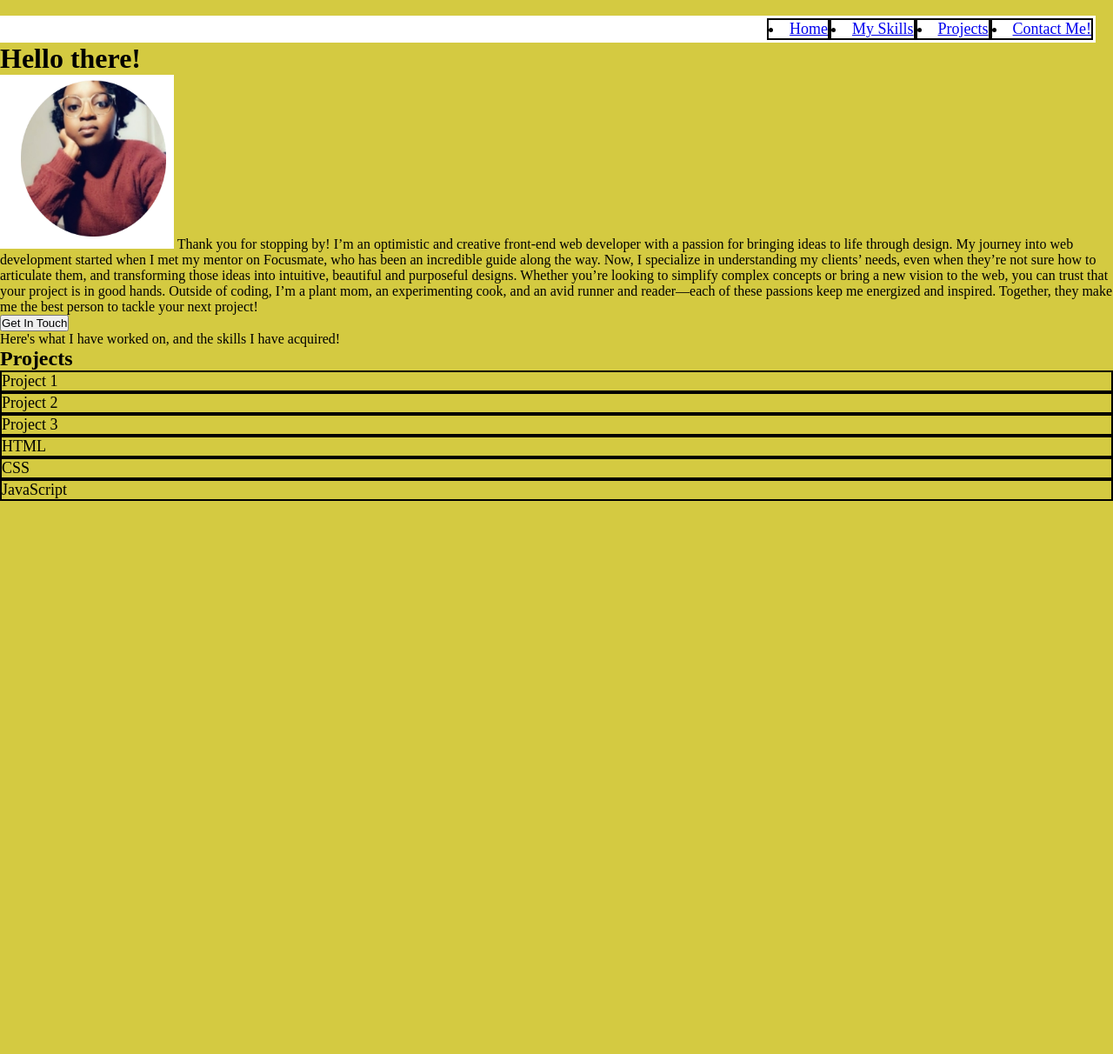
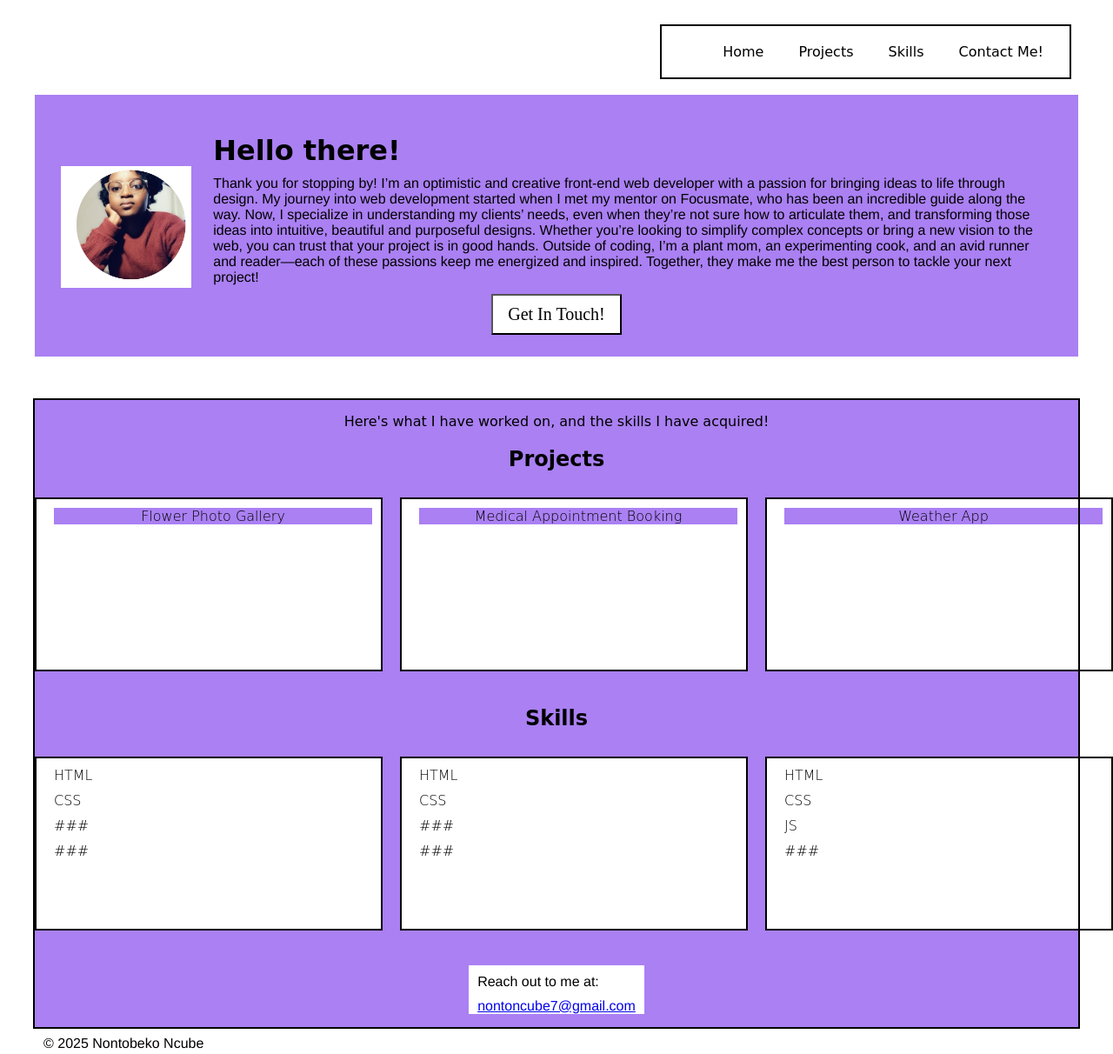
Before and after one commit to NontobekoNcube/Portfolio, a plain HTML site: page src/index.html in a window 1280 px wide. Shown: the whole page at 87% size. Before the commit the page ends 800 px from the top, so only its background shows below. Drawn offline with Linux system fonts and the light colour scheme; files that its build step writes are made by us from their sources; a web font is replaced by a local one.

Commit message:
First portfolio page

```diff
--- a/src/index.html
+++ b/src/index.html
@@ -4,64 +4,117 @@
     <meta charset="UTF-8" />
     <meta name="viewport" content="width=device-width, initial-scale=1.0" />
     <title>Nontobeko Ncube</title>
-    <style>
-      p {
-      /* hex example: */
-      background-color: #D4CA41;
-      }
-    </style>
-    <link rel="stylesheet" href="style.css" />
+    <link rel="apple-touch-icon" sizes="180x180" href="/apple-touch-icon.png" />
+    <link rel="icon" type="image/png" sizes="32x32" href="/favicon-32x32.png" />
+    <link rel="icon" type="image/png" sizes="16x16" href="/favicon-16x16.png" />
+    <link rel="manifest" href="/site.webmanifest" />
+    <link rel="icon" href="/favicon.ico" type="image/x-icon" />
+
+    <link rel="preconnect" href="https://fonts.googleapis.com" />
+    <link rel="preconnect" href="https://fonts.gstatic.com" crossorigin />
+    <link
+      href="https://fonts.googleapis.com/css2?family=Irish+Grover&display=swap"
+      rel="stylesheet"
+    />
+    <link rel="stylesheet" href="../styles/style.css" />
   </head>
-  <div class=""main-container"></div>
-   <body class="container">
+  <body>
+    <div class="main-container">
+      <header class="top-header">
         <nav class="navigation">
-      <li><a href="#About Me">Home</a></li>
-      <li><a href="#Skills">My Skills</a></li>
-      <li><a href="#Projects">Projects</a></li>
+          <ul>
+            <li><a href="#about-me">Home</a></li>
+            <li><a href="#projects-skills">Projects</a></li>
+            <li><a href="#myskills_link">Skills</a></li>
             <li><a href="#contact-button">Contact Me!</a></li>
+          </ul>
         </nav>
-    <span id="About Me">
+      </header>
+      <div id="about-me" class="about-me">
+        <div class="intro">
+          <div class="image-layout">
+            <img
+              src="../images/profile.png"
+              alt="Nontobeko Ncube"
+              width="200"
+              height="200"
+            />
+
+            <div class="intro-text">
+              <h1 style="font-family: 'Irish Grover', cursive">Hello there!</h1>
+
               <p>
-        <h1 font-type="Irish Grover">Hello there!</h1>
-        <img src="../images/profile.png" alt="Nontobeko Ncube" width="200" height="200" />
-        Thank you for stopping by! I’m an optimistic and creative front-end web
-        developer with a passion for bringing ideas to life through design. My
-        journey into web development started when I met my mentor on Focusmate,
-        who has been an incredible guide along the way. Now, I specialize in
-        understanding my clients’ needs, even when they’re not sure how to
-        articulate them, and transforming those ideas into intuitive, beautiful
-        and purposeful designs. Whether you’re looking to simplify complex
-        concepts or bring a new vision to the web, you can trust that your
-        project is in good hands. Outside of coding, I’m a plant mom, an
-        experimenting cook, and an avid runner and reader—each of these passions
-        keep me energized and inspired. Together, they make me the best person
-        to tackle your next project!
+                Thank you for stopping by! I’m an optimistic and creative
+                front-end web developer with a passion for bringing ideas to
+                life through design. My journey into web development started
+                when I met my mentor on Focusmate, who has been an incredible
+                guide along the way. Now, I specialize in understanding my
+                clients’ needs, even when they’re not sure how to articulate
+                them, and transforming those ideas into intuitive, beautiful and
+                purposeful designs. Whether you’re looking to simplify complex
+                concepts or bring a new vision to the web, you can trust that
+                your project is in good hands. Outside of coding, I’m a plant
+                mom, an experimenting cook, and an avid runner and reader—each
+                of these passions keep me energized and inspired. Together, they
+                make me the best person to tackle your next project!
               </p>
-    </span>
+            </div>
+          </div>
+          <button id="contact-button">Get In Touch!</button>
+        </div>
+      </div>
 
-      <button id="contact-button">
-      Get In Touch
-      </button>
-
-    <p> Here's what I have worked on, and the skills I have acquired!</p>
-      <div id="Projects">
-        <h2>Projects</h2>
+      <div id="projects-skills">
+        <p style="font-family: 'Irish Grover', cursive">
+          Here's what I have worked on, and the skills I have acquired!
+        </p>
+        <h2 style="font-family: 'Irish Grover', cursive">Projects</h2>
+        <div class="projects">
           <ul>
-          <li>Project 1</li>
-          <li>Project 2</li>
-          <li>Project 3</li>
+            <li>
+              <p>Flower Photo Gallery</p>
+            </li>
+            <li>
+              <p>Medical Appointment Booking</p>
+            </li>
+            <li>
+              <p>Weather App</p>
+            </li>
           </ul>
         </div>
-      <div id="Skills">
+        <h2 id="myskills_link" style="font-family: 'Irish Grover', cursive">
+          Skills
+        </h2>
+        <div class="skills">
           <ul>
-          <li>HTML</li>
-          <li>CSS</li>
-          <li>JavaScript</li>
+            <li>
+              <p>HTML</p>
+              <p>CSS</p>
+              <p>###</p>
+              <p>###</p>
+            </li>
+            <li>
+              <p>HTML</p>
+              <p>CSS</p>
+              <p>###</p>
+              <p>###</p>
+            </li>
+            <li>
+              <p>HTML</p>
+              <p>CSS</p>
+              <p>JS</p>
+              <p>###</p>
+            </li>
           </ul>
-
         </div>
-
+        <div class="contact-me">
+          <p>Reach out to me at:</p>
+          <a href="mailto:nontoncube7@gmail.com">nontoncube7@gmail.com</a>
+        </div>
+      </div>
+      <div class="footer">
+        <p>© 2025 Nontobeko Ncube</p>
+      </div>
     </div>
   </body>
-</div>
 </html>
--- a/styles/style.css
+++ b/styles/style.css
@@ -1,51 +1,120 @@
 * {
-  margin: 0px;
-  padding: 0px;
+  margin: 10px;
+  margin-bottom: 10px;
+  padding-top: 0px;
   box-sizing: border-box;
-  /*background-color: #d4ca41;*/
+  /*outline: 2px solid rgb(255, 0, 179);*/
 }
 
-.main-container {
-  /* this box contains the contents of the body*/
-  box-sizing: border-box;
-  margin-top: 10px;
-  margin-bottom: 10px;
-  margin-left: 200px;
-  margin-right: 200px;
-  padding-top: 10px;
-  padding-bottom: 20px;
-  border: 1px solid black;
-  width: 1500px;
+body {
+  background-color: white;
+  font-family: Helvetica;
 }
 
-.navigation {
-  /*this box is a container that contains the navigation bar*/
+.top-header {
   display: flex;
-  background-color: white;
-  border: 3px solid white;
-  padding: 0px;
-  margin-right: 20px;
-  justify-content: end;
+  justify-content: flex-end;
 }
 
-li {
-  border: 2px solid black;
-  font-size: large;
+nav {
+  /*box-sizing: border-box;*/
+  background-color: white;
+  padding: 0px;
+  outline: 2px solid black;
+  display: inline-block;
+  font-family: Irish Grover, cursive;
+}
+nav a {
+  text-decoration: none;
+  color: black;
 }
 
-.button {
-  font-family: "Irish Grover";
-  margin: 0px;
+ul {
+  display: flex;
+  list-style-type: none;
+  align-items: right;
+}
+
+div.about-me {
+  /*background-color: #d4ca41;*/
+  background-color: #aa80f3;
+  padding: 5px;
+  margin-bottom: 50px;
+}
+
+about-me.p {
+  padding-left: -20px;
+  padding-top: -10px;
+  display: inline;
+}
+
+img {
+  padding-right: 0px;
+  padding-top: 50px;
+  padding-bottom: 10px;
+  box-sizing: border-box;
+  margin: 5px;
+  width: 300px;
+}
+
+#projects-skills {
+  display: flex;
+  flex-direction: column;
+  align-items: center;
+  background-color: #aa80f3;
+  padding: 5px;
+  outline: 2px solid black;
+  /*max-width: fit-content;
+  min-width: auto;*/
+}
+
+.projects {
+  display: flex;
+  align-items: center;
   padding: 0px;
 }
 
-.container {
-  display: inline;
-  /*padding: 1000px;*/
-  margin: 100px;
-  background-color: #d4ca41;
+.projects li,
+.skills li {
+  border: 2px solid black;
+  margin-top: 0px;
+  padding-left: 10px;
+  width: 400px; /*dont stretch further than this*/
+  min-width: 10%; /*dont shrink smaller than this*/
+  height: 200px;
+  background-color: white;
+  font-family: "Irish Grover", cursive;
+  font-weight: 100;
 }
 
-.About.Projects {
-  background-color: #d4ca41;
+.projects p {
+  background-color: #aa80f3;
+  text-align: center;
 }
+
+.skills {
+  display: flex;
+}
+
+.intro {
+  display: flex;
+  flex-direction: column;
+  align-items: center;
+}
+
+.image-layout {
+  display: flex;
+  align-items: center;
+}
+
+#contact-button {
+  width: 150px;
+  padding: 10px;
+  margin-top: -20px;
+  background-color: white;
+  font-family: "Irish Grover";
+  font-size: 20px;
+}
+.contact-me {
+  background-color: white;
+}
```
Also changed, not shown: src/favicon_io/android-chrome-192x192.png (added), src/favicon_io/android-chrome-512x512.png (added), src/favicon_io/apple-touch-icon.png (added), src/favicon_io/favicon-16x16.png (added), src/favicon_io/favicon-32x32.png (added), src/favicon_io/favicon.ico (added), src/favicon_io/site.webmanifest (added). Lines whose indentation alone changed are shown as unchanged.
